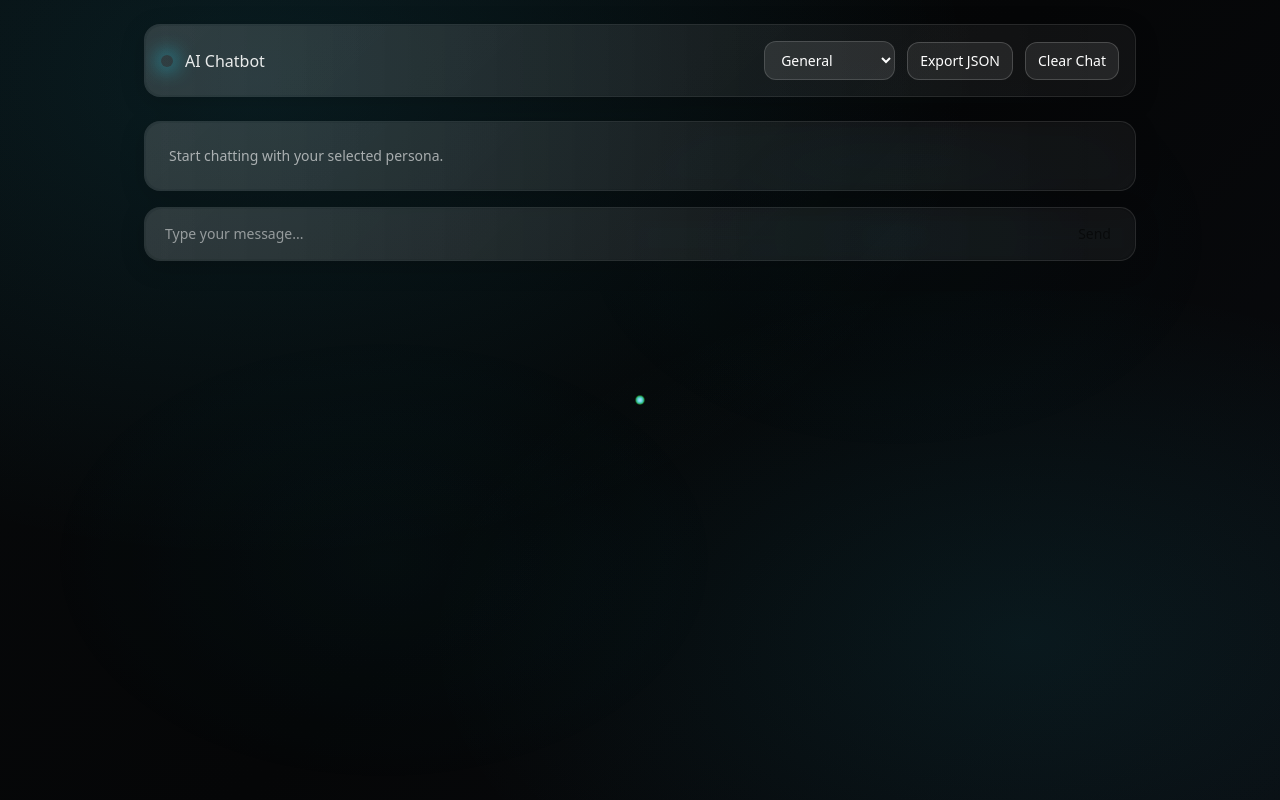
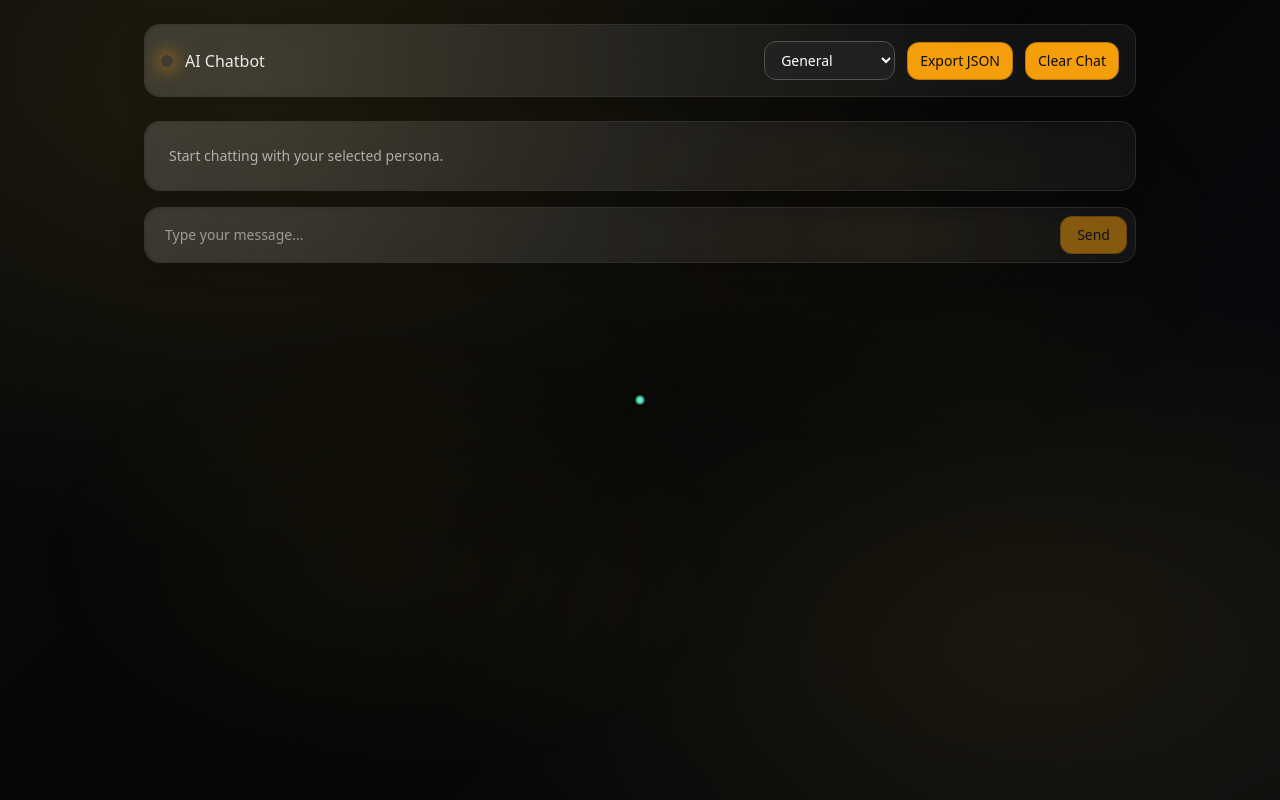
Before and after one commit to sayan-in-tech/AI-Chatbot, a React (Vite) app in the folder frontend/: page / in a window 1280 px wide. Built offline with nearby package versions, Linux system fonts and the light colour scheme.

Commit message:
Update Tailwind CSS configuration and styles; change accent colors, enhance button styles, and improve background gradients for a cohesive design.

```diff
--- a/frontend/src/components/MessageInput.tsx
+++ b/frontend/src/components/MessageInput.tsx
@@ -23,7 +23,7 @@ export function MessageInput() {
       />
       <button
         disabled={isLoading || !text.trim()}
-        className="px-4 py-2 rounded-xl bg-accent/90 hover:bg-accent disabled:opacity-50 disabled:cursor-not-allowed text-black text-sm font-medium"
+        className="px-4 py-2 rounded-xl btn-glass disabled:opacity-50 disabled:cursor-not-allowed text-black text-sm font-medium"
       >
         Send
       </button>
--- a/frontend/src/components/PersonaSelect.tsx
+++ b/frontend/src/components/PersonaSelect.tsx
@@ -10,7 +10,7 @@ export function PersonaSelect() {
       aria-label="Persona"
       value={current.id}
       onChange={(e) => setPersona(e.target.value as any)}
-      className="px-3 py-2 rounded-xl bg-white/10 border border-white/15 text-sm focus:outline-none"
+      className="px-3 py-2 rounded-xl bg-neutral-800/70 border border-neutral-600 text-sm text-white focus:outline-none focus:border-neutral-400"
     >
       {personas.map((p) => (
         <option key={p.id} value={p.id}>
--- a/frontend/src/components/TopBar.tsx
+++ b/frontend/src/components/TopBar.tsx
@@ -8,7 +8,7 @@ export function TopBar() {
   return (
     <div className="glass rounded-2xl p-3 md:p-4 flex items-center justify-between card-glass">
       <div className="flex items-center gap-3">
-        <div className="h-3 w-3 rounded-full bg-accent shadow-[0_0_20px_2px_rgba(34,211,238,0.8)]" />
+        <div className="h-3 w-3 rounded-full bg-accent shadow-[0_0_18px_2px_rgba(245,158,11,0.7)]" />
         <span className="text-sm md:text-base font-medium text-white/90">
           AI Chatbot
         </span>
--- a/frontend/src/index.css
+++ b/frontend/src/index.css
@@ -50,8 +50,8 @@ html, body, #root {
 
 body {
   background:
-    radial-gradient(1200px 800px at 20% 10%, rgba(34,211,238,0.10), transparent 60%),
-    radial-gradient(1000px 600px at 80% 80%, rgba(34,211,238,0.08), transparent 60%),
+    radial-gradient(1200px 800px at 20% 10%, rgba(251,191,36,0.10), transparent 60%),
+    radial-gradient(1000px 600px at 80% 80%, rgba(251,191,36,0.08), transparent 60%),
     linear-gradient(135deg, #07090b 0%, #050607 50%, #090b0f 100%);
   background-attachment: fixed;
   position: relative;
@@ -64,8 +64,8 @@ body::before {
   inset: 0;
   pointer-events: none;
   background:
-    radial-gradient(600px 400px at 30% 70%, rgba(34,211,238,0.06), transparent 60%),
-    radial-gradient(600px 400px at 70% 30%, rgba(34,211,238,0.04), transparent 60%);
+    radial-gradient(600px 400px at 30% 70%, rgba(251,191,36,0.08), transparent 60%),
+    radial-gradient(600px 400px at 70% 30%, rgba(251,191,36,0.05), transparent 60%);
   animation: liquidFlow 26s ease-in-out infinite;
   z-index: 0;
 }
@@ -115,10 +115,11 @@ body::before {
 /* Utility variants */
 .card-glass { border-radius: 1rem; padding: 1rem; }
 .btn-glass {
-  background: rgba(255,255,255,0.08);
-  border: 1px solid rgba(255,255,255,0.18);
+  background: #f59e0b;
+  color: #0b0b0b;
+  border: 1px solid rgba(0,0,0,0.25);
 }
-.btn-glass:hover { background: rgba(255,255,255,0.12); }
+.btn-glass:hover { background: #fbbf24; }
 
 /* Minimal markdown styling */
 .markdown :where(h1,h2,h3,h4){
@@ -127,7 +128,7 @@ body::before {
   font-weight: 600;
 }
 .markdown p{ margin: .5rem 0; color: rgba(255,255,255,0.9); }
-.markdown a{ color: #22d3ee; text-decoration: underline; }
+.markdown a{ color: #fbbf24; text-decoration: underline; }
 .markdown code{ background: rgba(255,255,255,0.08); border: 1px solid rgba(255,255,255,0.12); padding: .1rem .35rem; border-radius: .35rem; }
 .markdown pre{ background: rgba(0,0,0,0.6); border: 1px solid rgba(255,255,255,0.12); padding: .75rem; border-radius: .75rem; overflow: auto; }
 .markdown pre code{ background: transparent; border: 0; padding: 0; }
--- a/frontend/tailwind.config.ts
+++ b/frontend/tailwind.config.ts
@@ -6,9 +6,12 @@ export default {
     extend: {
       colors: {
         accent: {
-          DEFAULT: '#22d3ee',
-          500: '#22d3ee',
+          DEFAULT: '#f59e0b',
+          500: '#f59e0b',
         },
+        brandYellow: '#fbbf24',
+        brandOrange: '#f59e0b',
+        brandGray: '#9ca3af',
       },
       boxShadow: {
         glass: '0 8px 32px 0 rgba(31, 38, 135, 0.37)',
```
